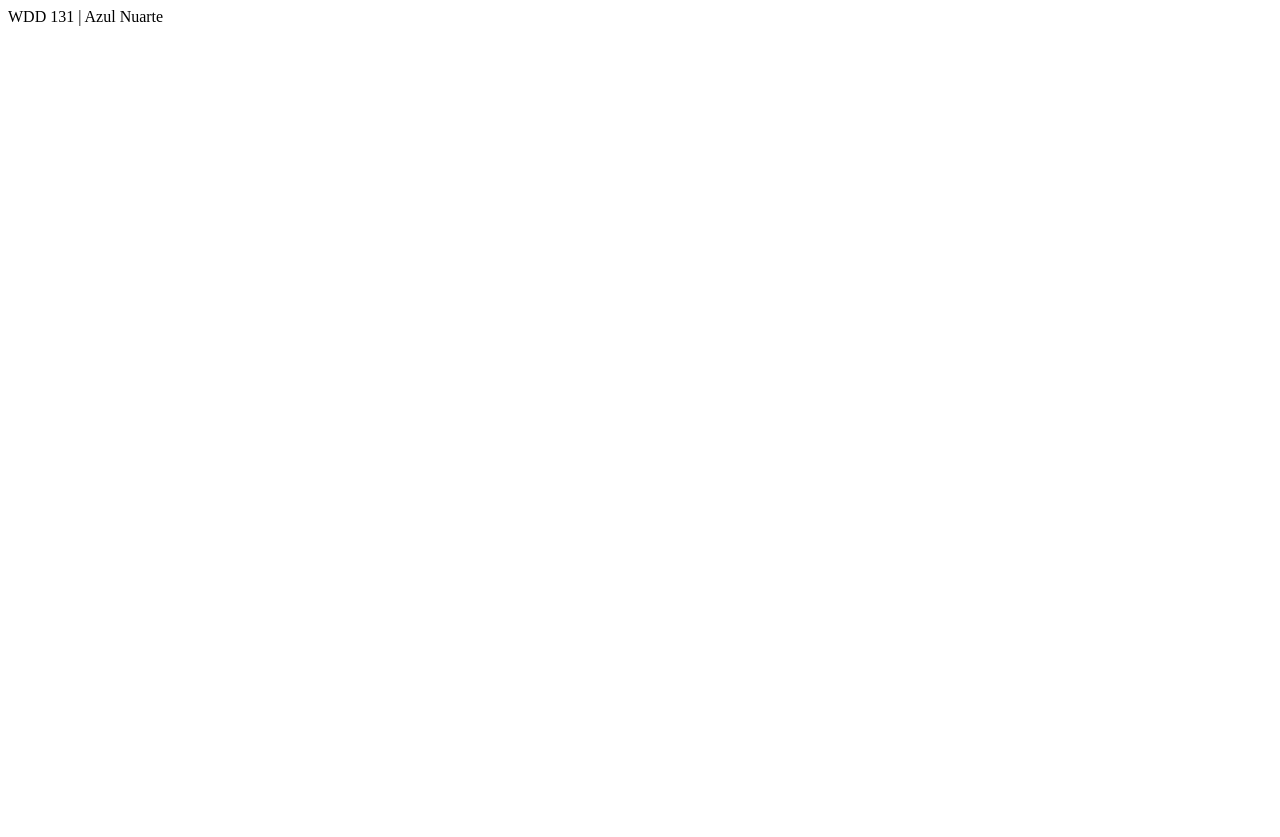
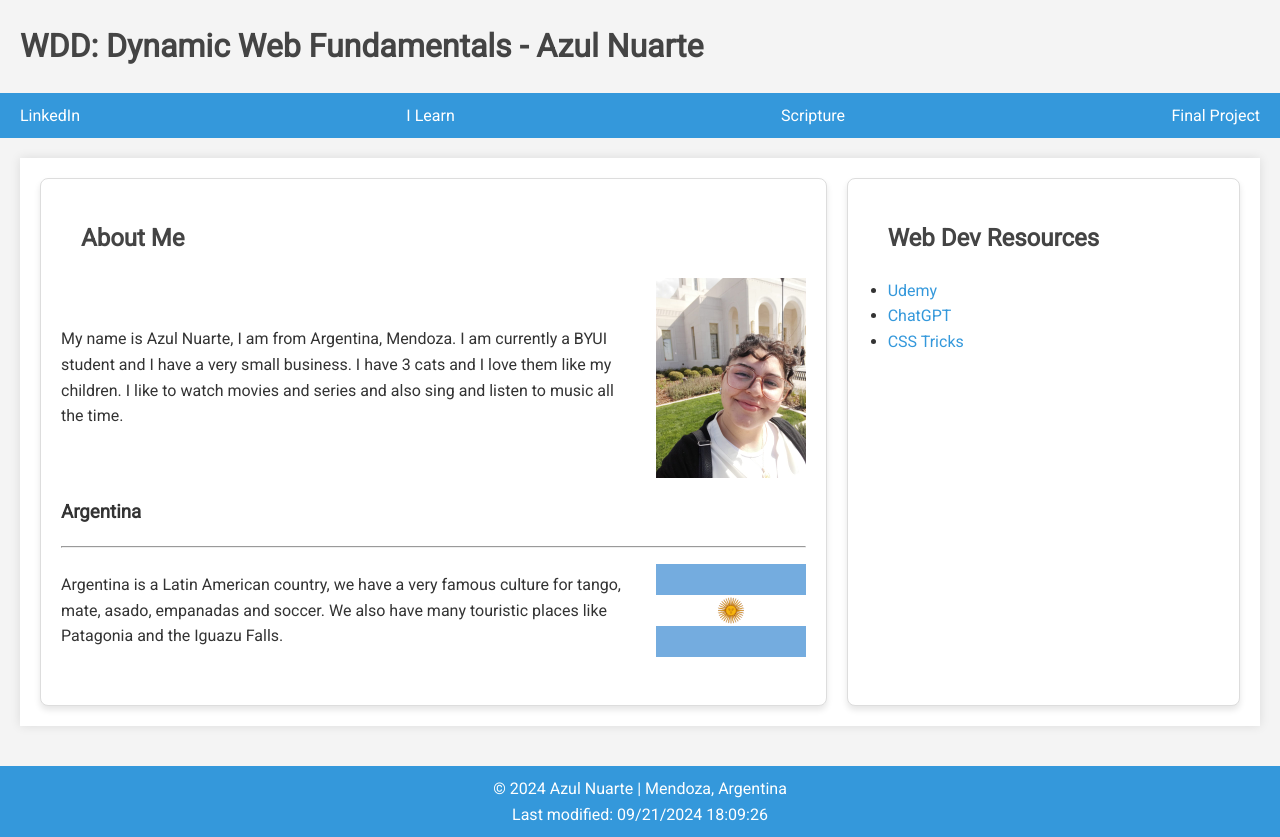
Before and after one commit to azulnuarte/wdd131, a plain HTML site: page index.html in a window 1280 px wide. Before the commit the page ends 800 px from the top, so only its background shows below. Drawn offline with Linux system fonts and the light colour scheme.

Commit message:
page commit wo1

```diff
--- a/index.html
+++ b/index.html
@@ -3,9 +3,59 @@
 <head>
     <meta charset="UTF-8">
     <meta name="viewport" content="width=device-width, initial-scale=1.0">
-    <title>Document</title>
+    <title>WDD 131 - Dynamic Web Fundamentals - Azul Nuarte</title>
+    <meta name="description" content="WDD 131 - Dynamic Web Fundamentals, Azul Nuarte, About me">
+    <meta name="author" content="Azul Nuarte">
+    <link rel="stylesheet" href="styles/base.css">
+    <link href="https://fonts.googleapis.com/css?family=Roboto" rel="stylesheet">
+    <script src="scripts/getdates.js" defer></script>
 </head>
 <body>
-    WDD 131 | Azul Nuarte
+    <header>
+        <h1>WDD: Dynamic Web Fundamentals - Azul Nuarte</h1>
+        <nav>
+            <a href="https://www.linkedin.com/in/azul-nuarte-904334261/">LinkedIn</a>
+            <a href="https://byui.instructure.com/">I Learn</a>
+            <a href="https://www.churchofjesuschrist.org/study/scriptures/dc-testament/dc/24?lang=spa&id=p8#p8">Scripture</a>
+            <a href="#">Final Project</a>
+        </nav>
+    </header>
+    <main>
+        <div class="cards-container">
+            <section class="card card1">
+                <h2>About Me</h2>
+                <div class="about-section">
+                    <p>My name is Azul Nuarte, I am from Argentina, Mendoza. I am currently a BYUI student
+                         and I have a very small business. I have 3 cats and I love them like my children. I
+                          like to watch movies and series and also sing and listen to music all the time.</p>
+                    <img src="images/about.me.jpg" alt="about me image" class = "about-image" />
+                </div>
+                <h3 class="sub-title">Argentina</h3>
+                <hr>
+                <div class="country-section">
+                    <p>Argentina is a Latin American country, we have a very famous culture for tango, mate,
+                        asado, empanadas and soccer. We also have many touristic places like Patagonia and the Iguazu Falls.</p>
+                    <img src="images/argentina.svg" alt="argentina image" class = "argentina-image" />
+                </div>
+            </section>
+
+            <section class="card card2">
+                <h2>Web Dev Resources</h2>
+                <ul>
+                    <li><a href="https://www.udemy.com/">Udemy</a></li>
+                    <li><a href="https://chatgpt.com/">ChatGPT</a></li>
+                    <li><a href="https://css-tricks.com/">CSS Tricks</a></li>
+                </ul>
+            </section>
+        </div>
+
+    </main>
+    <footer>
+        <p>
+            © <span id="currentyear"></span>
+            Azul Nuarte | Mendoza, Argentina
+        </p>
+        <p id="lastModified"></p>
+    </footer>
 </body>
 </html>
--- /dev/null
+++ b/scripts/getdates.js
@@ -0,0 +1,13 @@
+
+
+
+const currentYear = new Date().getFullYear();
+
+
+document.getElementById('currentyear').textContent = currentYear;
+
+
+const lastModifiedDate = document.lastModified;
+
+
+document.getElementById('lastModified').textContent = `Last modified: ${lastModifiedDate}`;
--- /dev/null
+++ b/styles/base.css
@@ -0,0 +1,106 @@
+body {
+    font-family: "Roboto", sans-serif;
+    background-color: #f4f4f4;
+    margin: 0;
+    padding: 0;
+    color: #333;
+    line-height: 1.6;
+}
+
+h1, h2 {
+    color: #444;
+    margin-bottom: 20px;
+    padding-left: 20px;
+}
+
+a {
+    text-decoration: none;
+    color: white;
+}
+
+a:hover {
+    color: #2c3e50;
+    text-decoration: underline;
+}
+
+nav {
+    display: flex;
+    justify-content: space-between;
+    align-items: center;
+    background-color: #3498db;
+    padding: 10px 20px;
+}
+
+main {
+    max-width: 1200px;
+    margin: 20px auto;
+    padding: 20px;
+    background-color: white;
+    box-shadow: 0 0 10px rgba(0, 0, 0, 0.1);
+}
+
+.cards-container {
+    display: grid;
+    grid-template-columns: 2fr 1fr; /* La primera tarjeta ocupa el doble de espacio que la segunda */
+    gap: 20px;
+}
+
+
+.card {
+    background-color: #fff;
+    padding: 20px;
+    border: 1px solid #ddd;
+    box-shadow: 0 4px 6px rgba(0, 0, 0, 0.1);
+    border-radius: 8px;
+    transition: transform 0.2s ease-in-out;
+}
+
+.card:hover {
+    transform: translateY(-5px);
+}
+
+footer {
+    background-color: #3498db;
+    color: white;
+    text-align: center;
+    padding: 10px;
+    margin-top: 40px;
+}
+
+footer p {
+    margin: 0;
+}
+
+.card2 a {
+    color: #3498db;
+}
+
+.card2 a:hover {
+    color: #2c3e50;
+}
+
+.card2 ul {
+    list-style-type: disc;
+    padding-left: 20px;
+}
+
+.about-section, .country-section {
+    display: flex;
+    align-items: center;
+    margin-bottom: 20px;
+}
+
+.about-section img,
+.country-section img {
+    max-width: 50%;
+    height: auto;
+    margin-left: 20px;
+}
+.about-image {
+    width: 150px;
+    height: auto;
+}
+.argentina-image {
+    width: 150px; /* Cambia este valor según necesites */
+    height: auto; /* Mantiene la proporción de la imagen */
+  }
```
Also changed, not shown: images/about.me.jpg (added), images/argentina.svg (added).
